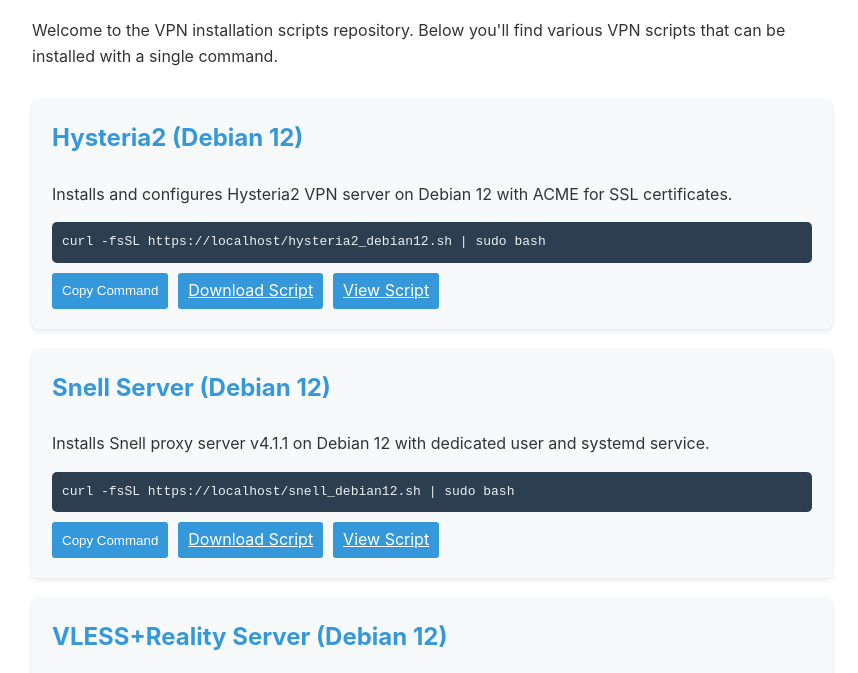
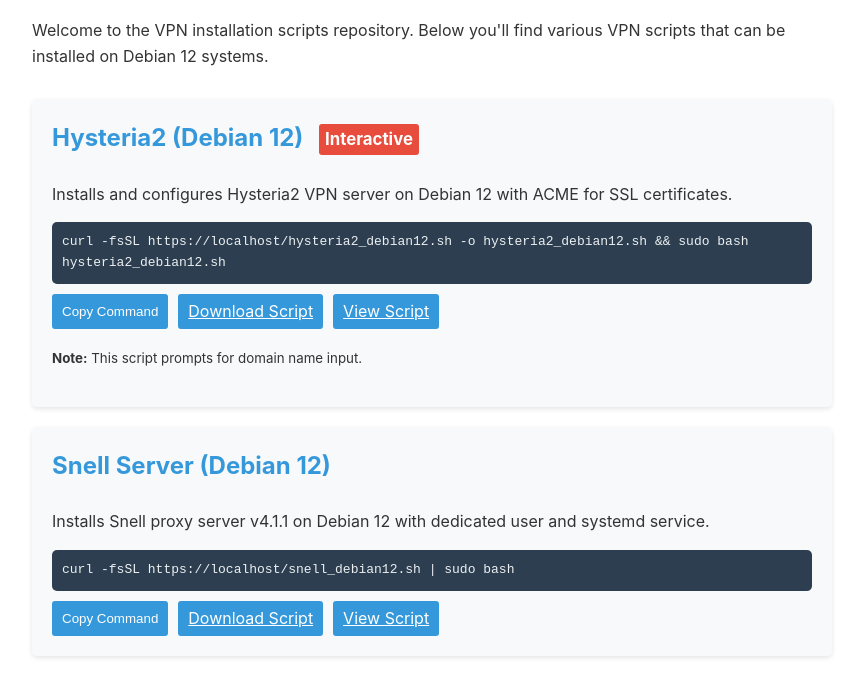
Before and after one commit to katiebaumstein/vpn-scripts-hosting, a website: page public/index.html in a window 1280 px wide. Shown: the part 108-781 px from the top of the page, without its empty margins (208-1066 px from the left). Drawn offline with Linux system fonts and the light colour scheme.

Commit message:
fixed interactive bash command issue for hysteria2

```diff
--- a/public/index.html
+++ b/public/index.html
@@ -43,6 +43,7 @@
             border-radius: 5px;
             font-family: monospace;
             overflow-x: auto;
+            white-space: pre-wrap;
         }
         .copy-button {
             background-color: #3498db;
@@ -60,6 +61,16 @@
             display: flex;
             gap: 10px;
         }
+        .tag {
+            display: inline-block;
+            background-color: #e74c3c;
+            color: white;
+            font-size: 0.7em;
+            padding: 2px 6px;
+            border-radius: 3px;
+            vertical-align: middle;
+            margin-left: 10px;
+        }
         footer {
             margin-top: 50px;
             text-align: center;
@@ -70,18 +81,19 @@
 </head>
 <body>
     <h1>VPN Scripts Repository</h1>
-    <p>Welcome to the VPN installation scripts repository. Below you'll find various VPN scripts that can be installed with a single command.</p>
+    <p>Welcome to the VPN installation scripts repository. Below you'll find various VPN scripts that can be installed on Debian 12 systems.</p>
 
     <div class="script-container">
         <div class="script-item">
-            <h3 class="script-title">Hysteria2 (Debian 12)</h3>
+            <h3 class="script-title">Hysteria2 (Debian 12) <span class="tag">Interactive</span></h3>
             <p class="script-description">Installs and configures Hysteria2 VPN server on Debian 12 with ACME for SSL certificates.</p>
-            <div class="install-command" id="hysteria2-command">curl -fsSL https://example.com/hysteria2_debian12.sh | sudo bash</div>
+            <div class="install-command" id="hysteria2-command">curl -fsSL https://example.com/hysteria2_debian12.sh -o hysteria2_debian12.sh && sudo bash hysteria2_debian12.sh</div>
             <div class="button-container">
                 <button class="copy-button" onclick="copyToClipboard('hysteria2-command')">Copy Command</button>
                 <a href="/hysteria2_debian12.sh" download class="copy-button">Download Script</a>
                 <a href="/raw/hysteria2_debian12.sh" class="copy-button">View Script</a>
             </div>
+            <p><small><strong>Note:</strong> This script prompts for domain name input.</small></p>
         </div>
 
         <div class="script-item">
```
Also changed, not shown: README.md.
